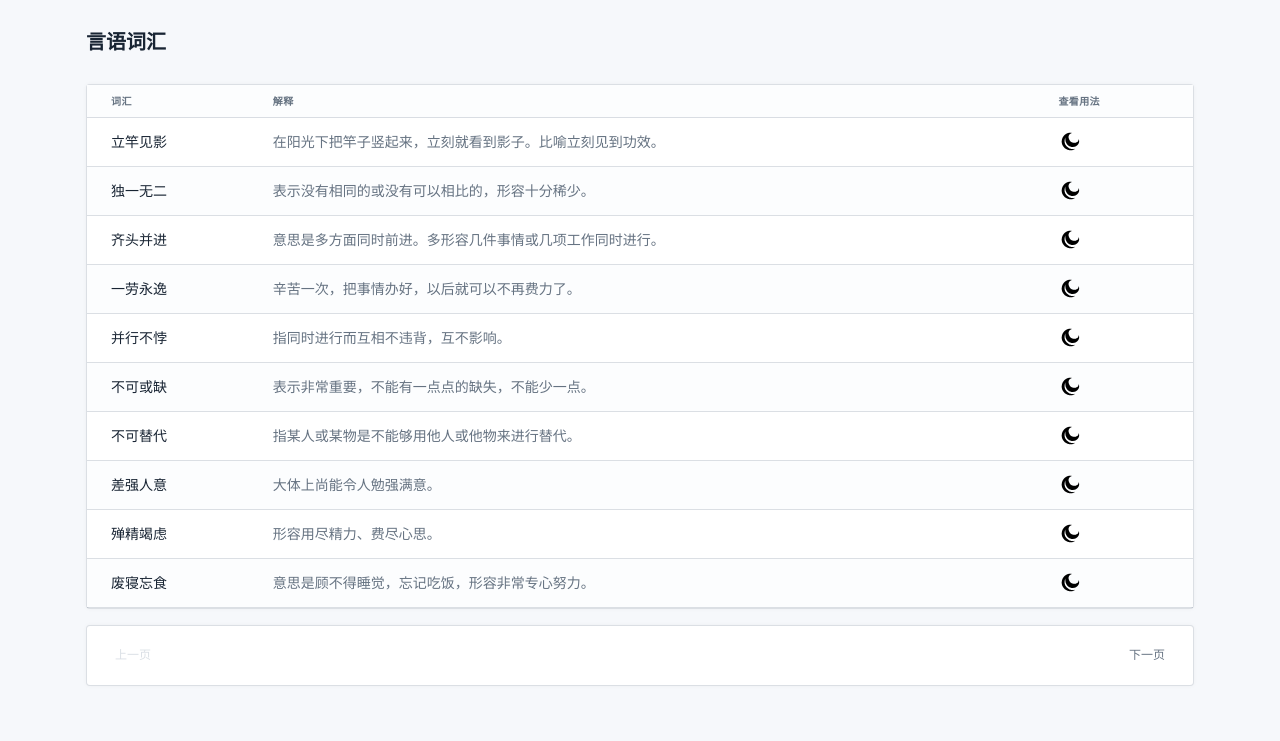
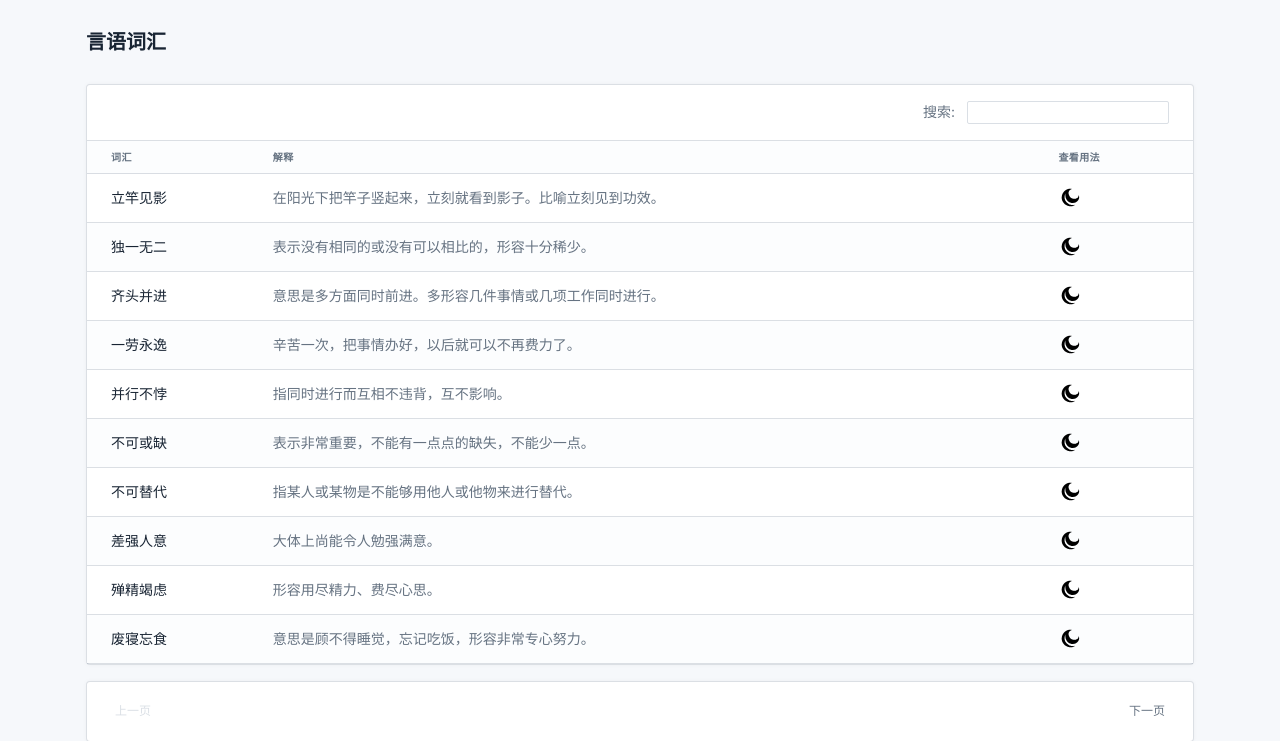
Before and after one commit to surzia/canoe, a Django app: page /language/list in a window 1280 px wide. Shown: the part 56-797 px from the top of the page. Before the commit the page ends 743 px from the top, so only its background shows below. Run offline with Django 3.2, Linux system fonts and the light colour scheme; data comes from the database, SQL or seed files in the repository.

Commit message:
add search word feature

```diff
--- a/language/views.py
+++ b/language/views.py
@@ -4,12 +4,17 @@ from .models import Language
 
 
 def word_list(request):
-    words = Language.objects.all().order_by('id')
+    query = request.GET.get('s')
+    if query is None:
+        words = Language.objects.all().order_by('id')
+    else:
+        words = Language.objects.filter(word__contains=query).order_by('id')
     per_page = 10
     paginator = Paginator(words, per_page)
     page_number = request.GET.get('page')
     page_obj = paginator.get_page(page_number)
     context = {
         'words': page_obj,
+        'query': query,
     }
     return render(request, 'language.html', context)
--- a/templates/language.html
+++ b/templates/language.html
@@ -30,6 +30,19 @@
             <div class="row row-cards">
                 <div class="col-12">
                     <div class="card">
+                        <div class="card-body border-bottom py-3">
+                            <div class="d-flex">
+                                <div class="ms-auto text-muted">
+                                    搜索:
+                                    <div class="ms-2 d-inline-block">
+                                        <label>
+                                            <input id="search" type="text" class="form-control form-control-sm"
+                                                   value="{{ query|default_if_none:"" }}">
+                                        </label>
+                                    </div>
+                                </div>
+                            </div>
+                        </div>
                         <div class="table-responsive">
                             <table class="table table-vcenter card-table table-striped">
                                 <thead>
@@ -105,4 +118,13 @@
     </div>
 </div>
 </body>
+<script>
+    document.getElementById('search').addEventListener('keydown', function (event) {
+        if (event.key === 'Enter') {
+            event.preventDefault();
+            const inputValue = this.value;
+            window.location.href = '/language/list?s=' + inputValue
+        }
+    });
+</script>
 </html>
```
